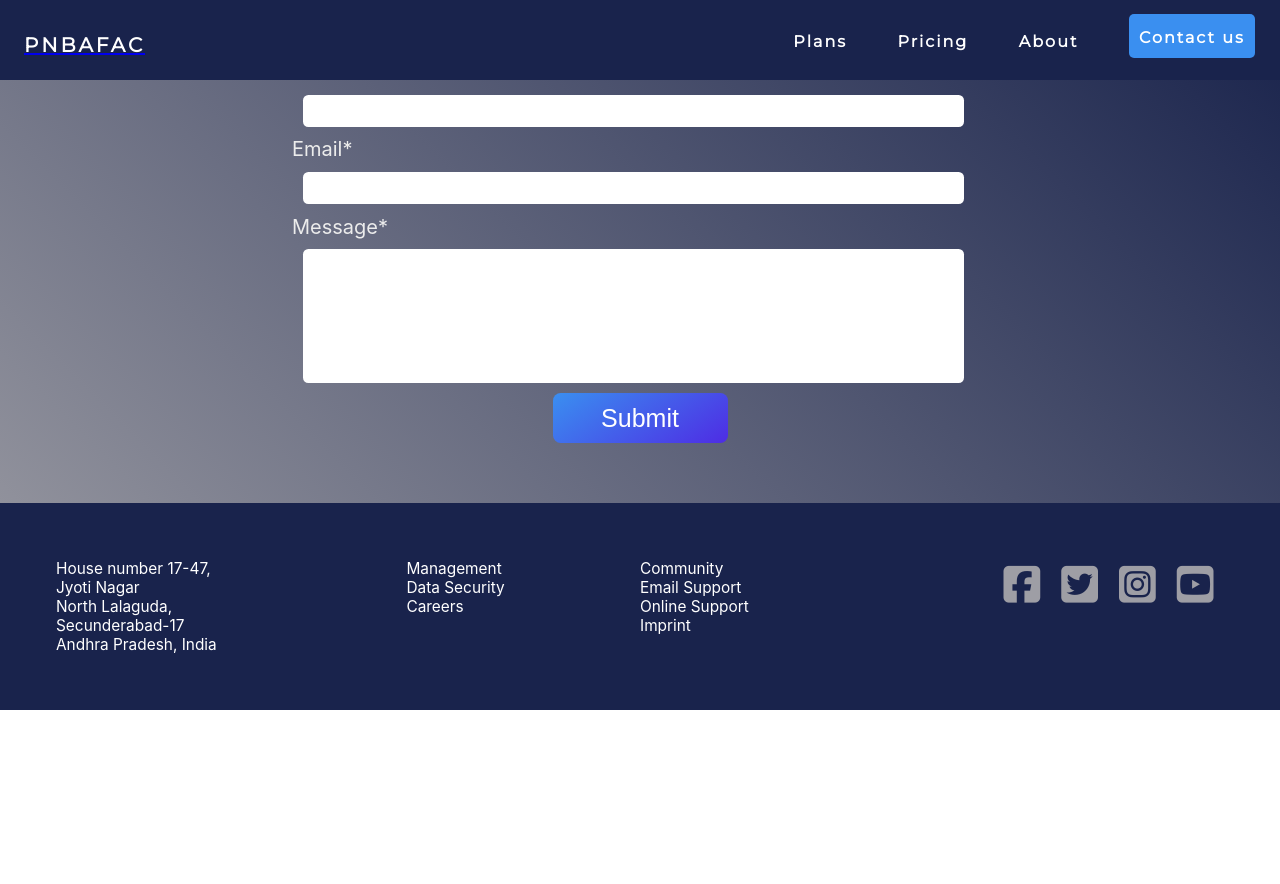
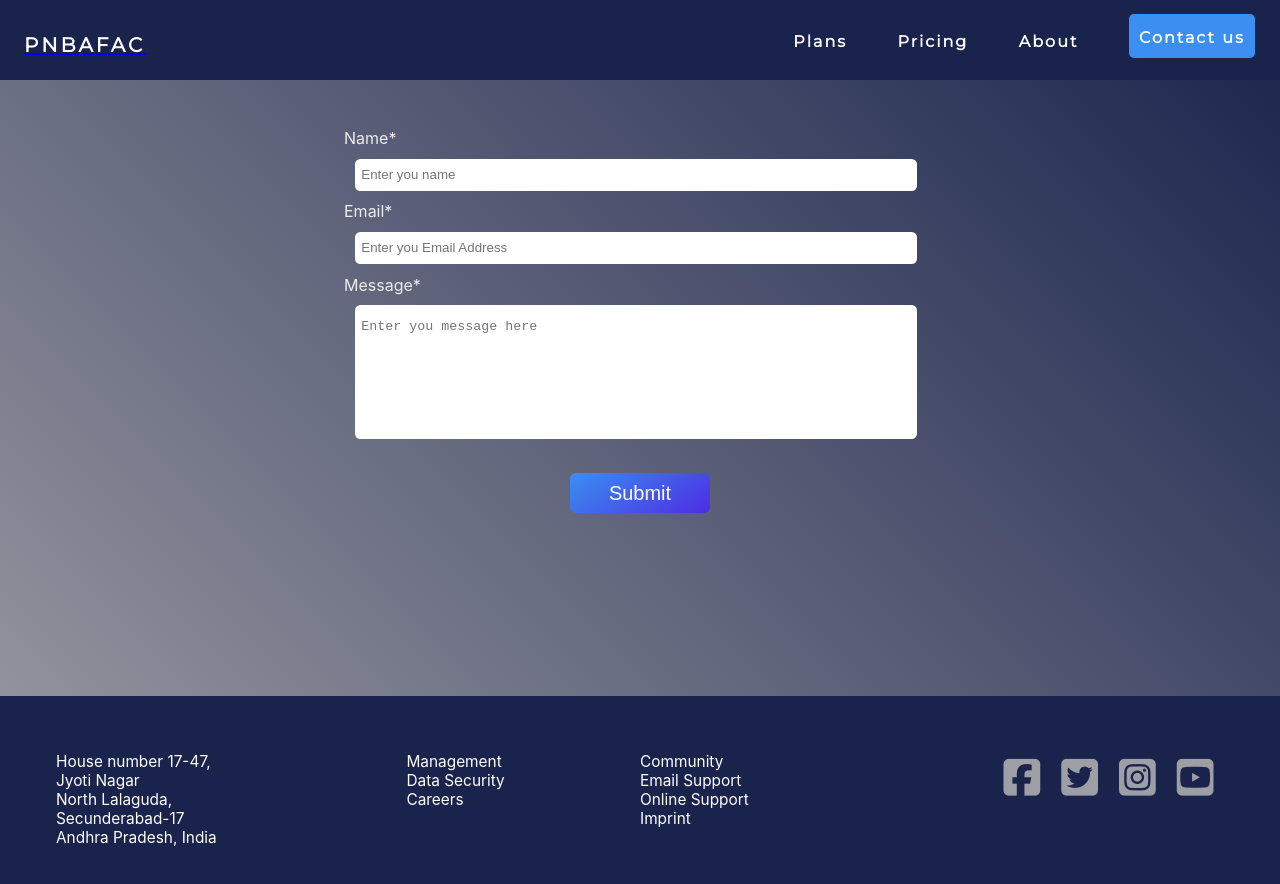
Before and after one commit to simarmannsingh/SpaceRocket, a React (Create React App) app: page /contact-us in a window 1280 px wide. Shown: the top 884 px of the page. Before the commit the page ends 800 px from the top, so only its background shows below. Built offline with nearby package versions, Linux system fonts and the light colour scheme.

Commit message:
Added Contact-us page UI elements. Todo:connect the backend to the frontend of contact-us form.

```diff
--- a/src/App.css
+++ b/src/App.css
@@ -96,10 +96,14 @@ nav{
   text-decoration: inherit;
 }
 
+.body-content{
+  margin-top: 10vh;
+  min-height: 77vh;
+}
+
 .main-content{
   display: flex;
   flex-direction: column;
-  margin-top: 10vh;
   color: white;
   font-family: 'Montserrat', sans-serif;
   background-image: url(./assets/natraja.png);
@@ -181,7 +185,7 @@ nav{
   color: var(--text-secondary);
 }
 
-.contact-form input{
+.contact-form-elements{
   width: 95%;
   height: 2.4em;
   margin: 0.8em;
@@ -189,7 +193,13 @@ nav{
   border: none;
 }
 
-.contact-form-message{
+.contact-form-elements::placeholder{
+  padding-left: 0.5em;
+  padding-top: 1em;
+}
+
+textarea{
+  resize: none;
   min-height: 10em;
 }
 
@@ -309,6 +319,23 @@ nav{
     transform: rotate(45deg)  translateY(-.6em);
   }
 
+  .contact-form{
+    font-size: .8em;
+    padding: 2em;
+  }
+
+  .contact-form span{
+    width: 75%;
+  }
+
+  .contact-form input{
+    height: 1.8em;
+  }
+
+  .contact-form-message{
+    min-height: 7em;
+  }
+
 }
 
 /*==============================================*/
@@ -395,6 +422,15 @@ nav{
   .toggle .line3{
     transform: rotate(45deg)  translateY(-.6em);
   }
+
+  .contact-form{
+    font-size: .8em;
+  }
+
+  .contact-form span{
+    width: 80%;
+  }
+
 
 }
 
@@ -630,6 +666,14 @@ nav{
   .social-media{
     font-size: 3em;
   }
+
+  .contact-form{
+    font-size: .8em;
+  }
+
+  .contact-form span{
+    width: 50%;
+  }
 }
 
 /*==============================================*/
--- a/src/pages/Contactus.jsx
+++ b/src/pages/Contactus.jsx
@@ -8,16 +8,25 @@ class Contactus extends Component {
         return (
             <React.Fragment>
                 <Navbar/>
-
+                <div className="body-content">
                 <form className="contact-form">
-                    <span><p>Name*</p> <input type="text" required/></span>
-                    <span><p>Email*</p> <input type="email" required/></span>
-                    <span><p>Message*</p> <input type="text" className="contact-form-message" required/></span>
-                    <button type="submit" className="btn-secondary"> Submit</button>
+                    <span>
+                        <p>Name*</p>
+                        <input className="contact-form-elements" type="text" required placeholder="Enter you name"/>
+                    </span>
+                    <span>
+                        <p>Email*</p>
+                        <input className="contact-form-elements" type="email" required placeholder="Enter you Email Address"/>
+                    </span>
+                    <span>
+                        <p>Message*</p>
+                        <textarea className="contact-form-elements" name="contactus-message" id="contactus-message" cols="90" rows="10"
+                                  required placeholder="Enter you message here">
+                        </textarea>
+                    </span>
+                    <button type="submit" className="btn-secondary" style={{marginTop:'1em'}}> Submit</button>
                 </form>
-
-
-
+                </div>
                 <MainpageFooter/>
             </React.Fragment>
          );
--- a/src/pages/HomePage.jsx
+++ b/src/pages/HomePage.jsx
@@ -11,8 +11,10 @@ class HomePage extends Component {
         return (
             <React.Fragment>
                 <Navbar/>
+                <div className="body-content">
                 <Maincontent/>
                 <SecondaryContent/>
+                </div>
                 <MainpageFooter/>
             </React.Fragment>
          );
```
